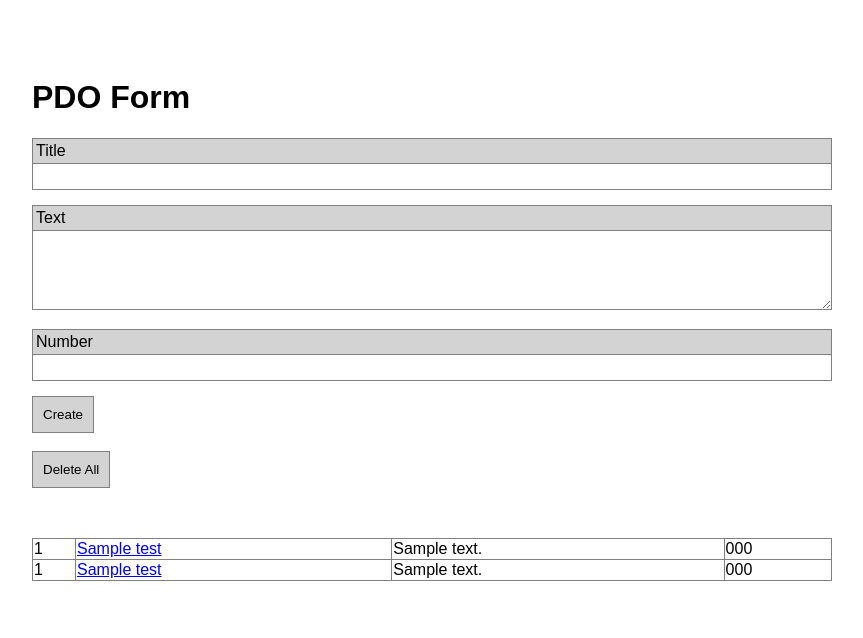
After one commit to dduers/pdo-xpress, a PHP site: page /public/example.php in a window 1280 px wide. The commit adds this page. Shown: the top 638 px of the page, without its empty margins (208-1071 px from the left). Run offline with PHP 8.4, Linux system fonts and the light colour scheme; tables that the repository leaves empty or names only in its code hold one stand-in row (values such as "Sample post").

Commit message:
fixed misery call to query pdo method

```diff
--- /dev/null
+++ b/public/example.php
@@ -0,0 +1,207 @@
+<?php
+/**
+ * library include
+ */
+include '../src/dduers/pdoxpress/PDOXpress.php';
+
+/**
+ * sample configuration
+ */
+define('DB_CONN', 'mysql:host=localhost;dbname=playground_pdo;charset=utf8mb4');
+define('DB_USER', 'root');
+define('DB_PASS', '');
+
+/**
+ * create PDOXpress instance
+ */
+$PDOx = new \Dduers\PDOXpress\PDOXpress(DB_CONN, DB_USER, DB_PASS);
+
+/**
+ * create a record
+ */
+if (isset($_POST['Create'])) {
+
+    // remove unused post values, that represent no table column name
+    unset($_POST['Create']);
+
+    // insert to table `pdo_test`
+    $PDOx->insert('pdo_test', $_POST, true);
+
+    // get the id of the inserted record
+    $recordId = $PDOx->lastInsertId();
+
+    // redirect, avoid resending another post on page refresh
+    header("Location: ".$_SERVER['PHP_SELF']);
+    exit();
+}
+
+/**
+ * update a record
+ */
+if (isset($_POST['Update'])) {
+
+    // do id parameter validation
+    if (isset($_GET['id']) && is_numeric($_GET['id'])) {
+
+        // remove unused post values, that represent no table column name
+        unset($_POST['Update']);
+
+        // update record with id in table `pdo_test`
+        $PDOx->update('pdo_test', $_POST, $_GET['id'], 'id', false);
+    }
+
+    // redirect, avoid resending another post on page refresh
+    header("Location: ".$_SERVER['PHP_SELF']);
+    exit();
+}
+
+/**
+ * delete a record
+ */
+if (isset($_POST['Delete'])) {
+
+    // do id parameter validation
+    if (isset($_GET['id']) && is_numeric($_GET['id'])) {
+
+        // remove unused post values, that represent no table column name
+        unset($_POST['Delete']);
+
+        // delete record with id in table `pdo_test`
+        $PDOx->delete('pdo_test', $_GET['id']);
+    }
+
+    // redirect, avoid resending another post on page refresh
+    header("Location: ".$_SERVER['PHP_SELF']);
+    exit();
+}
+
+/**
+ * delete all record
+ */
+if (isset($_POST['DeleteAll'])) {
+
+    // remove unused post values, that represent no table column name
+    unset($_POST['Delete']);
+
+    // delete record with id in table `pdo_test`
+    $PDOx->query("DELETE FROM `pdo_test`");
+
+    // redirect, avoid resending another post on page refresh
+    header("Location: ".$_SERVER['PHP_SELF']);
+    exit();
+}
+
+/**
+ * select record for edit / update
+ */
+if (isset($_GET['id']) && is_numeric($_GET['id'])) {
+
+    // select the record from table `pdo_test`
+    $PDOx->select('pdo_test', ['id' => $_GET['id']]);
+
+    // set to post var
+    $_POST = $PDOx->fetch(true);
+}
+
+// render your page template ...
+?>
+
+<!DOCTYPE html>
+<html>
+    <head>
+        <title>PDO Test Drive</title>
+        <link rel="stylesheet" href="style.css">
+    </head>
+    <body>
+        <div class="container">
+            <h1>PDO Form</h1>
+            <form method="POST" action="<?= $_SERVER['PHP_SELF'].($_SERVER['QUERY_STRING'] ? '?'.$_SERVER['QUERY_STRING'] : '') ?>">
+                <label>Title</label>
+                <input name="title" required="required" value="<?= $_POST['title'] ?? '' ?>"/>
+                <label>Text</label>
+                <textarea name="text" required="required"><?= $_POST['text'] ?? '' ?></textarea>
+                <label>Number</label>
+                <input name="number" type="number" required="required" value="<?= $_POST['number'] ?? '' ?>"/>
+                <button name="<?= isset($_GET['id']) && $_GET['id'] ? 'Update' : 'Create' ?>" type="submit"><?= isset($_GET['id']) && $_GET['id'] ? 'Update' : 'Create' ?></button>
+                <?php if (isset($_GET['id']) && is_numeric($_GET['id'])): ?>
+                    <button name="Delete" type="submit">Delete</button>
+                <?php endif; ?>
+            </form>
+            <br/>
+            <form method="POST" action="<?= $_SERVER['PHP_SELF'].($_SERVER['QUERY_STRING'] ? '?'.$_SERVER['QUERY_STRING'] : '') ?>">
+                <button name="DeleteAll" type="submit">Delete All</button>
+            </form>
+            <table>
+                <!--
+                    EXAMPLE
+                    use $PDOx->selectFetchAllObject
+                    to fetch all records at once as an array with objects with UPPERCASE property names
+                    also, encode html special chars for display
+                -->
+                <?php
+                    foreach (
+                        ($result = $PDOx->selectFetchAllObject('pdo_test', [], [], PDO::CASE_UPPER, true))
+                        ? $result
+                        : []
+                    as $row):
+                ?>
+                    <tr>
+                        <td><?= $row->ID ?></td>
+                        <td><a href="?id=<?= $row->ID ?>"><?= $row->TITLE ?></a></td>
+                        <td><?= $row->TEXT ?></td>
+                        <td><?= $row->NUMBER ?></td>
+                    </tr>
+                <?php endforeach; ?>
+                <!--
+                    EXAMPLE
+                    use $PDOx->select / $PDOx->fetch
+                    to prepare the statement and fetch throu every record in a while loop
+                    also, encode html special chars for display
+                -->
+                <?php
+                    $PDOx->select('pdo_test');
+                    while ($row = $PDOx->fetch(true)):
+                ?>
+                    <tr>
+                        <td><?= $row['id'] ?></td>
+                        <td><a href="?id=<?= $row['id'] ?>"><?= $row['title'] ?></a></td>
+                        <td><?= $row['text'] ?></td>
+                        <td><?= $row['number'] ?></td>
+                    </tr>
+                <?php endwhile; ?>
+
+                <?php
+                    /**
+                     * Transactions
+                     */
+                    $PDOx->beginTransaction();
+                    $error = false;
+                    try {
+                        $PDOx->insert('pdo_test', [
+                            'title' => 'auto_insert1',
+                            'text' => 'auto_insert1',
+                            'number' => 111,
+                        ]);
+                        $PDOx->insert('pdo_test', [
+                            'title' => 'auto_insert2',
+                            'text' => 'auto_insert2',
+                            'number' => 222,
+                        ]);
+                        $PDOx->insert('pdo_test1', [
+                            'title' => 'auto_insert3',
+                            'text' => 'auto_insert3',
+                            'number' => 333,
+                        ]);
+                    } catch (exception $e) {
+                        $PDOx->rollBack();
+                        $error = true;
+                        //echo $e->getMessage();
+                    }
+
+                    if (false === $error)
+                        $PDOx->commit();
+                ?>
+            </table>
+        </div>
+    </body>
+</html>
--- /dev/null
+++ b/public/style.css
@@ -0,0 +1,55 @@
+* {
+    font-family: Arial, Helvetica, sans-serif;
+}
+
+body {
+    padding: 50px;
+}
+
+.container {
+    width: 800px;
+    margin: 0 auto;
+}
+
+table, td {
+    border: 1px solid grey;
+    border-collapse: collapse;
+}
+
+table {
+    width: 100%;
+    margin-top: 50px;
+}
+
+input,
+textarea {
+    width: 100%;
+    box-sizing: border-box;
+    padding: 5px;
+    margin-bottom:15px;
+    border-radius:0;
+    border:1px solid grey;
+    outline: none;
+    resize: vertical;
+}
+
+textarea {
+    height: 80px;
+}
+
+button {
+    padding: 10px;
+    border:1px solid grey;
+    background-color:lightgrey;
+}
+
+label {
+    background-color:lightgrey;
+    padding:3px;
+    width:100%;
+    display:block;
+    border-top: 1px solid grey;
+    border-left: 1px solid grey;
+    border-right: 1px solid grey;
+    box-sizing: border-box;
+}
--- a/src/dduers/pdoxpress/PDOXpress.php
+++ b/src/dduers/pdoxpress/PDOXpress.php
@@ -145,7 +145,7 @@ class PDOXpress extends \PDO
             $sql_columns[] = "`$key`";
         }
         $sql = "INSERT INTO `$table` (".implode(",", $sql_columns).") VALUES (".implode(",", array_keys($params)).")";
-        return $this->query($sql, $params);
+        return $this->execQuery($sql, $params);
     }
 
     /**
@@ -175,7 +175,7 @@ class PDOXpress extends \PDO
             $sql_parts[] = "`$key`=:$key";
         }
         $sql = "UPDATE `$table` SET ".implode(",", $sql_parts)." WHERE `$recordIdColumn`=$recordId";
-        return $this->query($sql, $params);
+        return $this->execQuery($sql, $params);
     }
 
     /**
@@ -192,7 +192,7 @@ class PDOXpress extends \PDO
     ) : bool
     {
         $sql = "DELETE FROM `$table` WHERE `$recordIdColumn`=$recordId";
-        return $this->query($sql);
+        return $this->execQuery($sql);
     }
 
     /**
@@ -225,7 +225,7 @@ class PDOXpress extends \PDO
             }
         else $sql_arguments[] = "1";
         $sql = "SELECT ".implode(",", $sql_columns)." FROM `$table` WHERE ".implode(" AND ", $sql_arguments);
-        return $this->query($sql, $params, $attrCase);
+        return $this->execQuery($sql, $params, $attrCase);
     }
 
     /**
```
